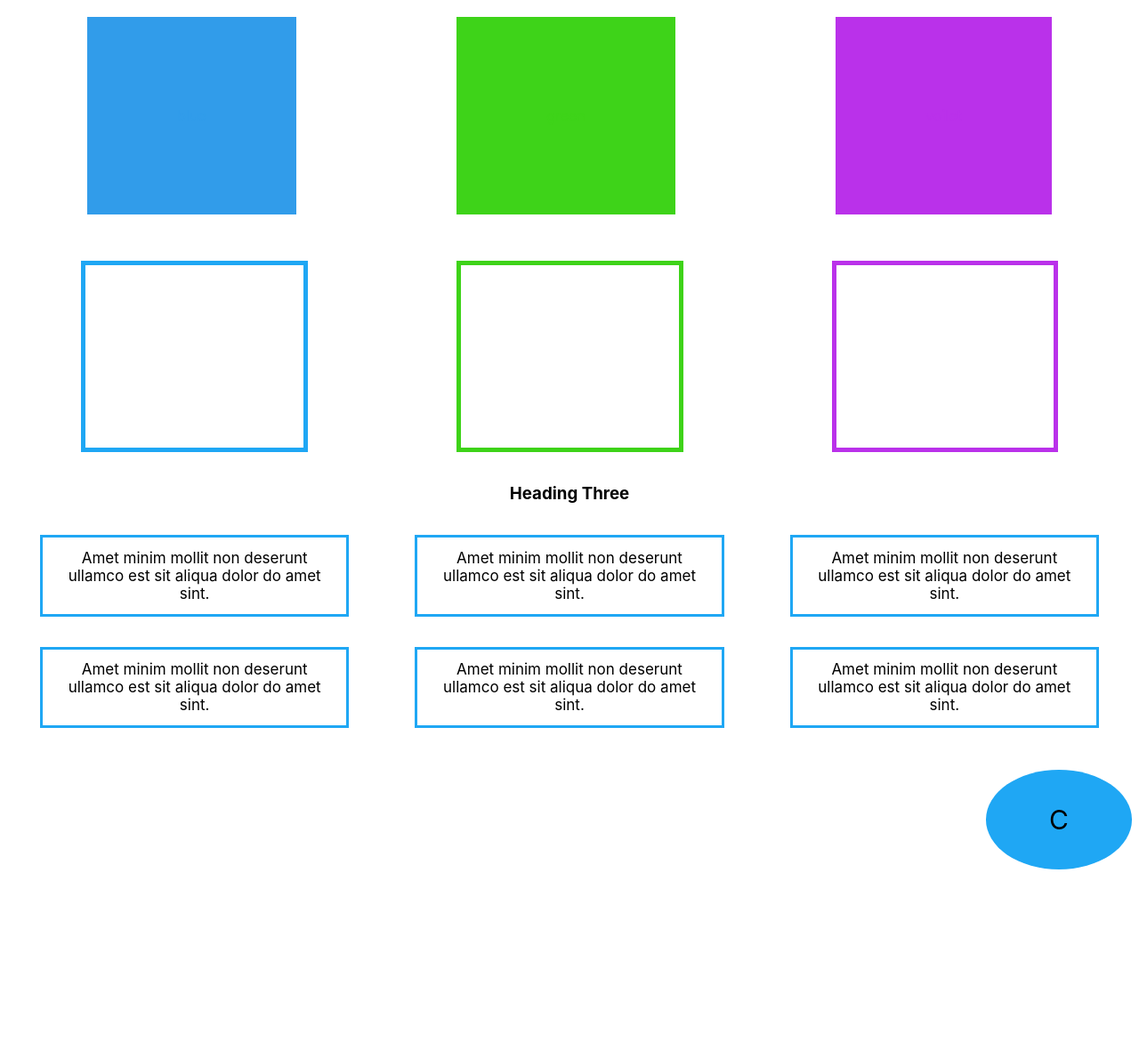
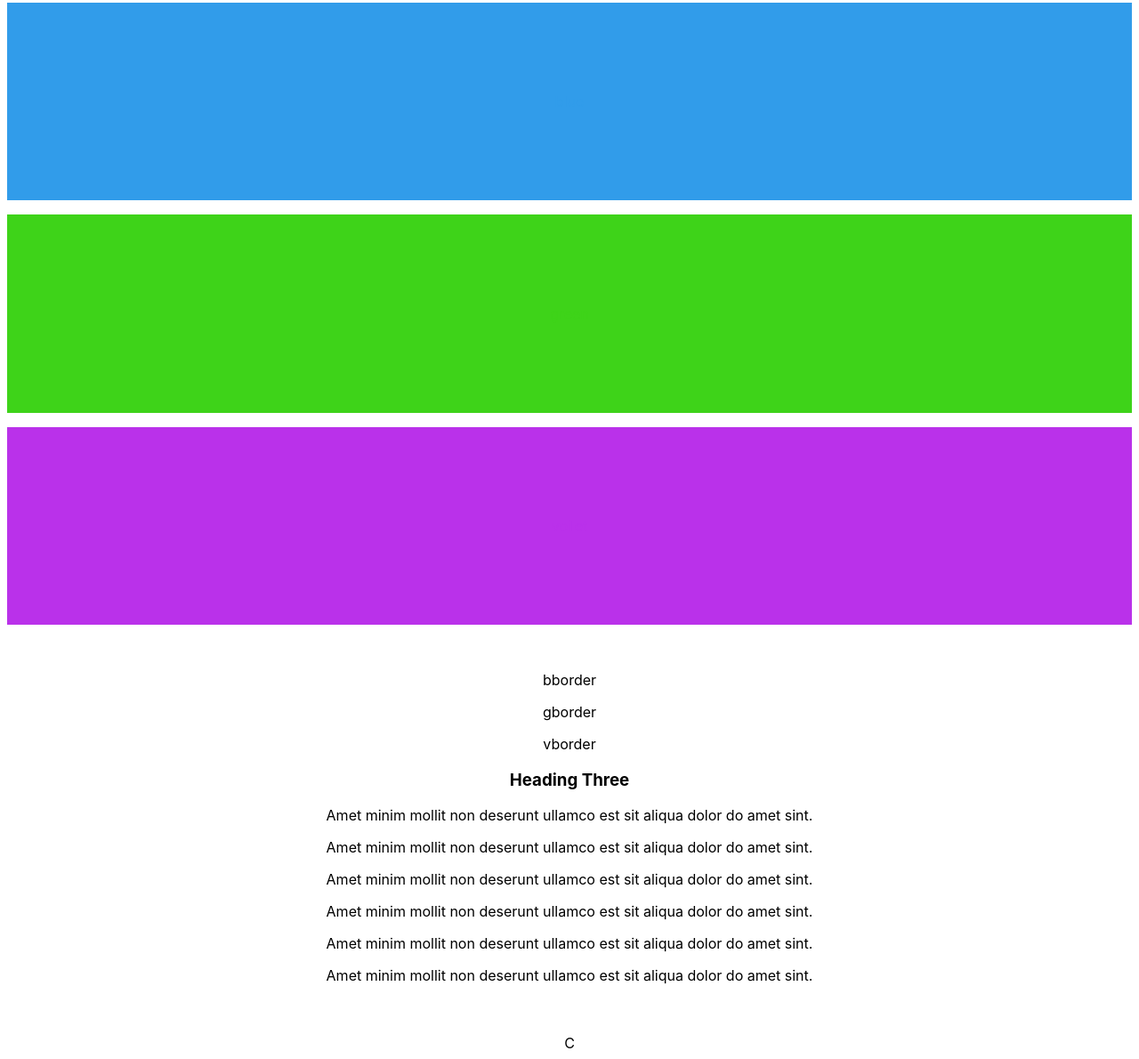
Before and after one commit to maheshwarankathirvel/assignment, a plain HTML site: page index.html in a window 1280 px wide. Shown: the part 571-1761 px from the top of the page at 89% size. Before the commit the page ends 1578 px from the top, so only its background shows below. Drawn offline with Linux system fonts and the light colour scheme.

Commit message:
Update index.html

```diff
--- a/index.html
+++ b/index.html
@@ -10,34 +10,35 @@
 <body>
     <h3 class="header1">Heading One</h3>
     <p class="description">Amet minim mollit non deserunt ullamco est sit aliqua dolor do amet sint. Velit officia consequat duis enim velit mollit. Exercitation veniam consequat sunt nostrud amet</p>
-    <img src="./image.PNG" alt="">
+    <img src="./image.PNG" alt="logo">
     <br>
-    <h3 class="header2">Heading Two</h3>
-    <div class="block1">
-        <p class="blue">blue</p>
-        <p class="green">green</p>
-        <p class="voilet">voilet</p>
+    <h3>Heading Two</h3>
+    <div class="container">
+        <p class="box1 blue">blue</p>
+        <p class="box1 green">green</p>
+        <p class="box1 voilet">voilet</p>
     </div>
     <br>
-    <div class="block2">
-        <p class="bbord">bborder</p>
-        <p class="gbord">gborder</p>
-        <p class="vbord">vborder</p>
+    <div class="container">
+        <p class="box2 bborder">bborder</p>
+        <p class="box2 gborder">gborder</p>
+        <p class="box2 vborder">vborder</p>
     </div>
-    <h3 class="header3">Heading Three</h3>
-    <div class="block3">
-        <p class="onebox">Amet minim mollit non deserunt ullamco est sit aliqua dolor do amet sint.</p>
-        <p class="twobox">Amet minim mollit non deserunt ullamco est sit aliqua dolor do amet sint.</p>
-        <p class="threebox">Amet minim mollit non deserunt ullamco est sit aliqua dolor do amet sint.</p>
+    <h3>Heading Three</h3>
+    <div class="container">
+        <p class="content-text one">Amet minim mollit non deserunt ullamco est sit aliqua dolor do amet sint.</p>
+        <p class="content-text one">Amet minim mollit non deserunt ullamco est sit aliqua dolor do amet sint.</p>
+        <p class="content-text one">Amet minim mollit non deserunt ullamco est sit aliqua dolor do amet sint.</p>
     </div>
+    <div class="container">
+        <p class="content-text two">Amet minim mollit non deserunt ullamco est sit aliqua dolor do amet sint.</p>
+        <p class="content-text two">Amet minim mollit non deserunt ullamco est sit aliqua dolor do amet sint.</p>
+        <p class="content-text two">Amet minim mollit non deserunt ullamco est sit aliqua dolor do amet sint.</p>
     </div>
-    <div class="block4">
-        <p class="fourbox">Amet minim mollit non deserunt ullamco est sit aliqua dolor do amet sint.</p>
-        <p class="fivebox">Amet minim mollit non deserunt ullamco est sit aliqua dolor do amet sint.</p>
-        <p class="sixbox">Amet minim mollit non deserunt ullamco est sit aliqua dolor do amet sint.</p>
+    <br>
+    <br>
+    <div class="foot">
+        <span>C</span>
     </div>
-    <p class="footer">C</p>
-
-
 </body>
 </html>
```
